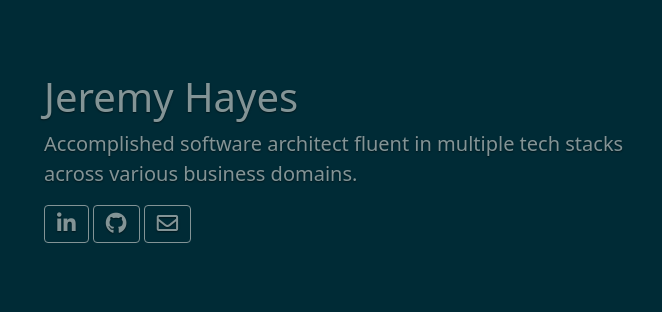
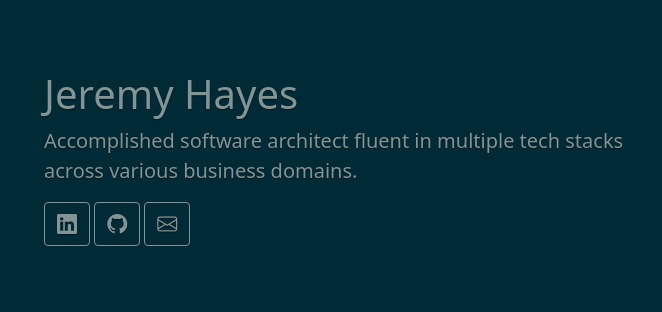
Before and after one commit to jeremyhayes/jeremyhayes-net, a plain HTML site: page index.html in a window 1280 px wide. Shown: the part 234-546 px from the top of the page, 300-962 px from the left. Drawn offline with nearby package versions, Linux system fonts and the light colour scheme.

Commit message:
switch to bootstrap-icons

```diff
--- a/index.html
+++ b/index.html
@@ -11,8 +11,7 @@
 
     <link rel="stylesheet" href="https://cdn.jsdelivr.net/npm/bootstrap@5.1.3/dist/css/bootstrap.min.css"
         integrity="sha384-1BmE4kWBq78iYhFldvKuhfTAU6auU8tT94WrHftjDbrCEXSU1oBoqyl2QvZ6jIW3" crossorigin="anonymous">
-    <link rel="stylesheet" href="https://use.fontawesome.com/releases/v5.2.0/css/all.css" integrity="sha384-hWVjflwFxL6sNzntih27bfxkr27PmbbK/iSvJ+a4+0owXq79v+lsFkW54bOGbiDQ"
-        crossorigin="anonymous">
+    <link rel="stylesheet" href="https://cdn.jsdelivr.net/npm/bootstrap-icons@1.7.2/font/bootstrap-icons.css">
     <link rel="stylesheet" href="css/site.css">
 </head>
 
@@ -26,13 +25,13 @@
             </p>
             <p>
                 <a class="btn btn-outline-secondary" href="https://www.linkedin.com/in/jeremy-hayes/" title="LinkedIn">
-                    <i class="fab fa-lg fa-linkedin-in"></i>
+                    <i class="bi-linkedin fs-5"></i>
                 </a>
                 <a class="btn btn-outline-secondary" href="https://github.com/jeremyhayes" title="GitHub">
-                    <i class="fab fa-lg fa-github"></i>
+                    <i class="bi-github fs-5"></i>
                 </a>
                 <a class="btn btn-outline-secondary" href="mailto:contact@jeremyhayes.net" title="Email">
-                    <i class="far fa-lg fa-envelope"></i>
+                    <i class="bi-envelope fs-5"></i>
                 </a>
             </p>
         </main>
```
